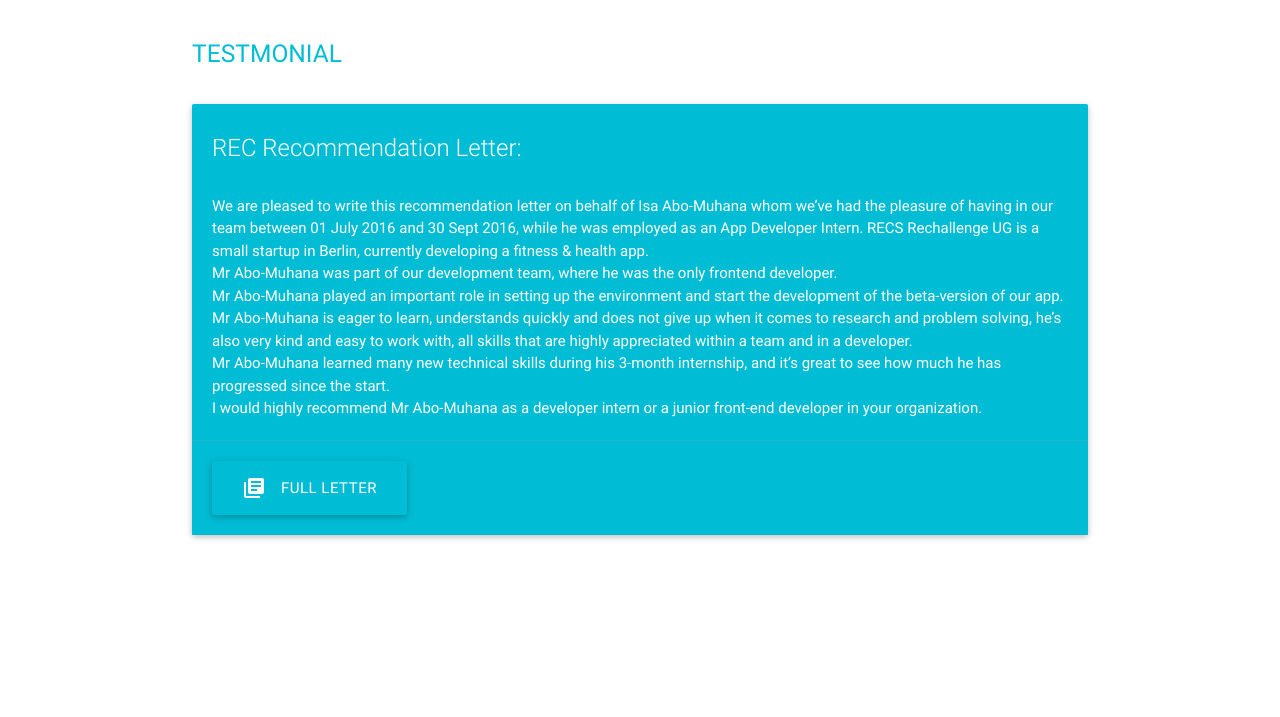
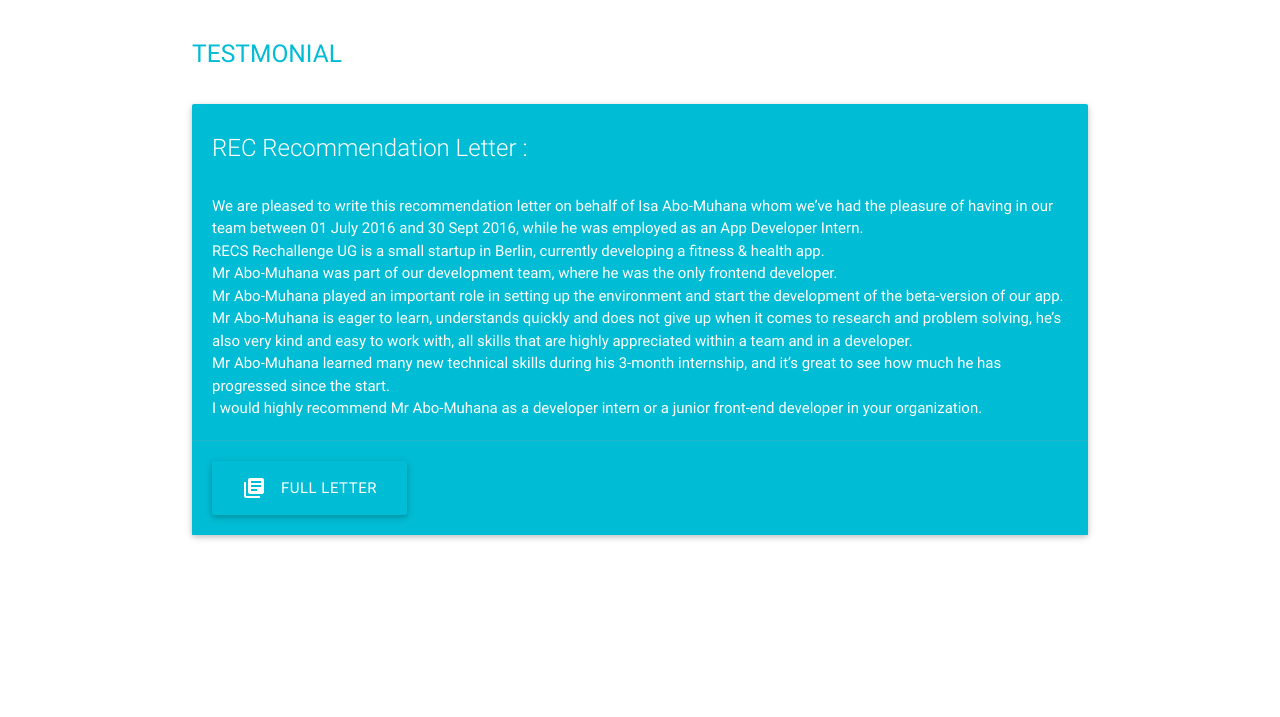
Before and after one commit to Isaabomohana/Isaabomohana.github.io, a plain HTML site: page index.html in a window 1280 px wide. Shown: the part 3140-3857 px from the top of the page. Drawn offline with nearby package versions, Linux system fonts and the light colour scheme.

Commit message:
edit recom-l 2

```diff
--- a/index.html
+++ b/index.html
@@ -316,10 +316,10 @@
               <div class="col s12">
                 <div class="card cyan">
                   <div class="card-content white-text">
-                    <span class="card-title">REC Recommendation Letter:</span>
+                    <span class="card-title">REC Recommendation Letter :</span>
                     <br><br>
                     <p>We are pleased to write this recommendation letter on behalf of Isa Abo-Muhana
-                      whom we’ve had the pleasure of having in our team between 01 July 2016 and 30 Sept 2016, while he was employed as an App Developer Intern.
+                      whom we’ve had the pleasure of having in our team between 01 July 2016 and 30 Sept 2016, while he was employed as an App Developer Intern.<br>
                       RECS Rechallenge UG is a small startup in Berlin, currently developing a fitness & health app.<br>
                       Mr Abo-Muhana was part of our development team, where he was the only frontend developer.<br>
                       Mr Abo-Muhana played an important role in setting up the environment and start the development of the beta-version of our app.<br>
```
